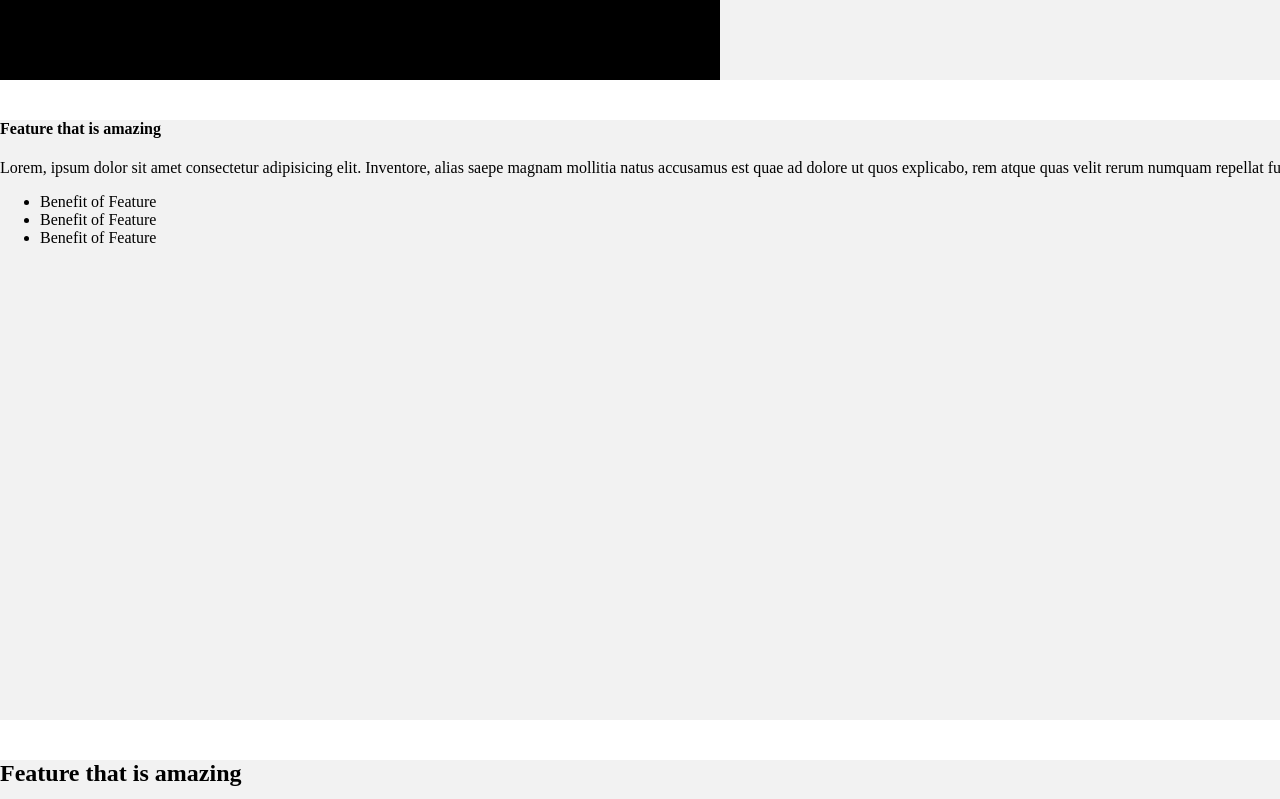
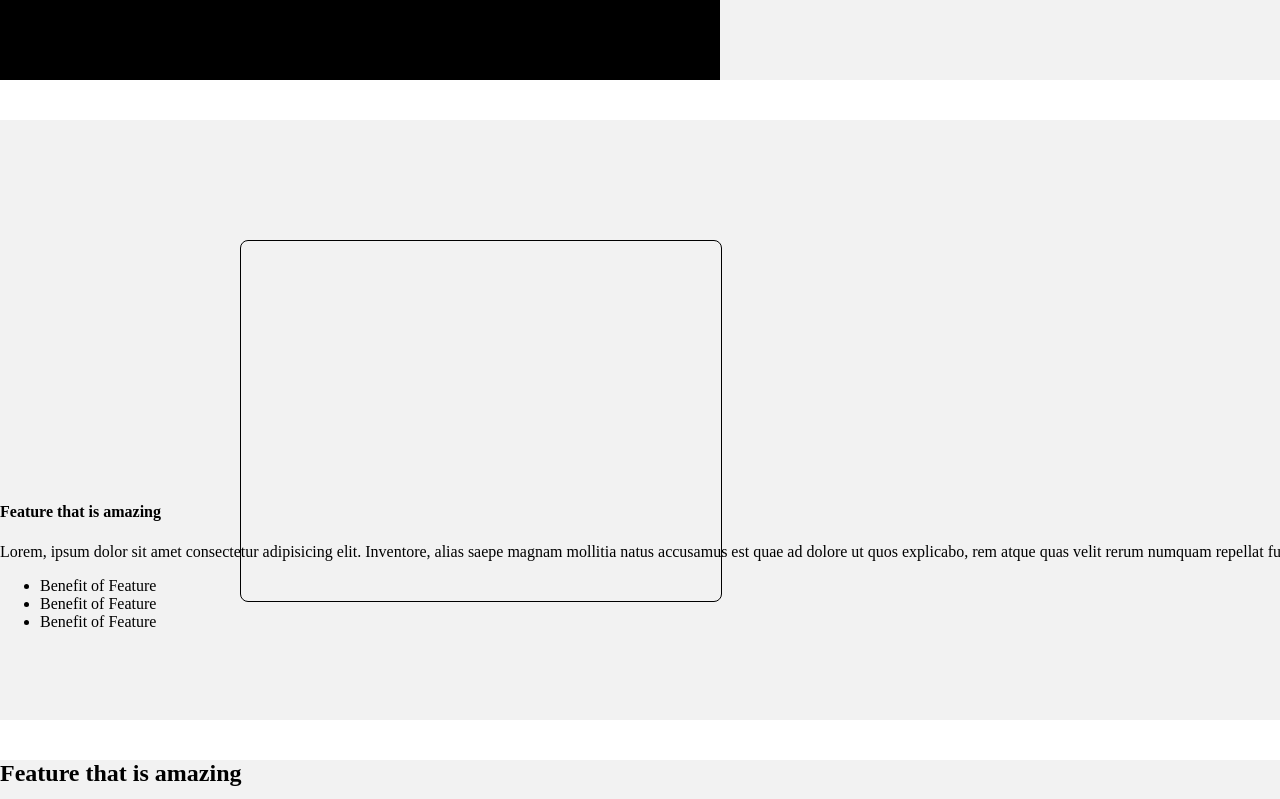
Before and after one commit to jcogs94/html-css-practice, a plain HTML site: page elements/features-right.html in a window 1280 px wide. Shown: the part 520-1319 px from the top of the page. Drawn offline with Linux system fonts and the light colour scheme.

Commit message:
panel 2 box

```diff
--- a/css/features-right.css
+++ b/css/features-right.css
@@ -71,3 +71,13 @@ button {
     top: 179px;
     left: 835px;
 }
+
+#box-2 {
+    width: 480px;
+    height: 360px;
+    top: 120px;
+    left: 240px;
+    border-radius: 8px;
+    border: 1px solid #000000;
+    position: relative;
+}
--- a/elements/features-right.html
+++ b/elements/features-right.html
@@ -20,8 +20,9 @@
             <button>Learn More</button>
         </article>
     </div>
+
     <div class="panel" id="middle-element">
-        <div></div>
+        <div id="box-2"></div>
         <div>
             <article id>
                 <h4>Feature that is amazing</h4>
@@ -34,6 +35,7 @@
             </article>
         </div>
     </div>
+
     <div class="panel">
         <div></div>
         <div>
```
